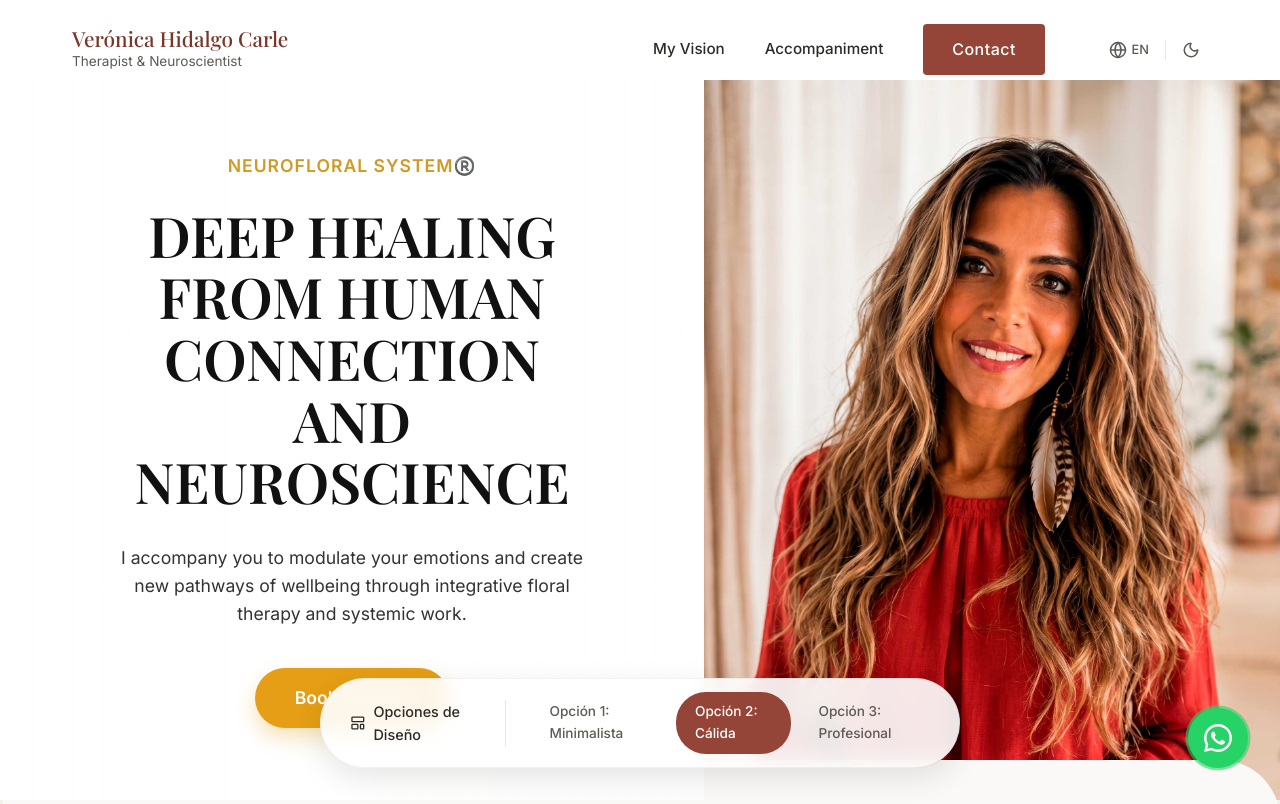
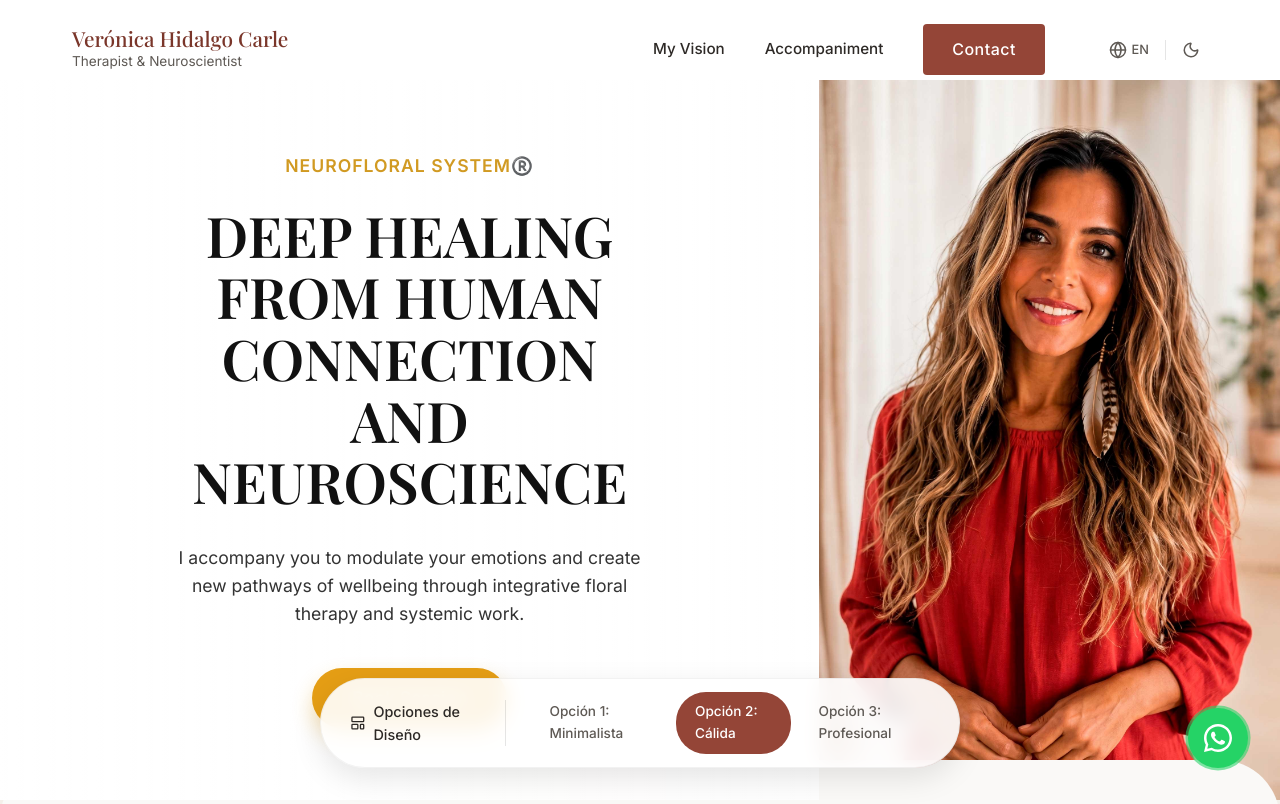
Before and after one commit to jfcosm/veronica-hidalgo-carle-2026, a React (Vite) app: page /option-2 in a window 1280 px wide. Shown: the top 804 px of the page. Built offline with nearby package versions, Linux system fonts and the light colour scheme; a web font is replaced by a local one.

Commit message:
style: reduce hero image width

```diff
--- a/src/pages/Option2.css
+++ b/src/pages/Option2.css
@@ -89,7 +89,7 @@
 }
 
 .opt2-hero-split-left {
-  flex: 1;
+  flex: 1.5; /* Takes up 60% of the space */
   display: flex;
   align-items: center;
   justify-content: center;
@@ -159,7 +159,7 @@
 }
 
 .opt2-hero-split-right {
-  flex: 1;
+  flex: 1; /* Takes up 40% of the space */
   position: relative;
   overflow: hidden;
 }
```
